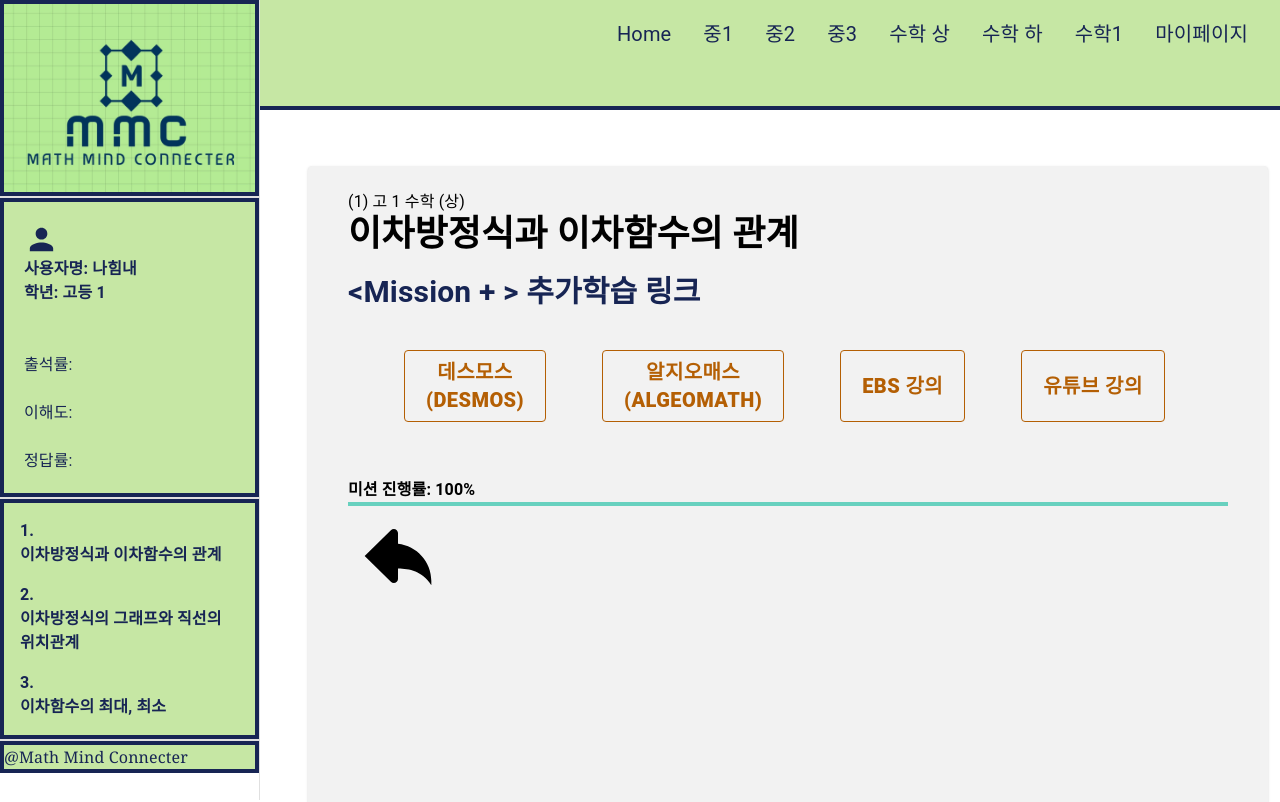
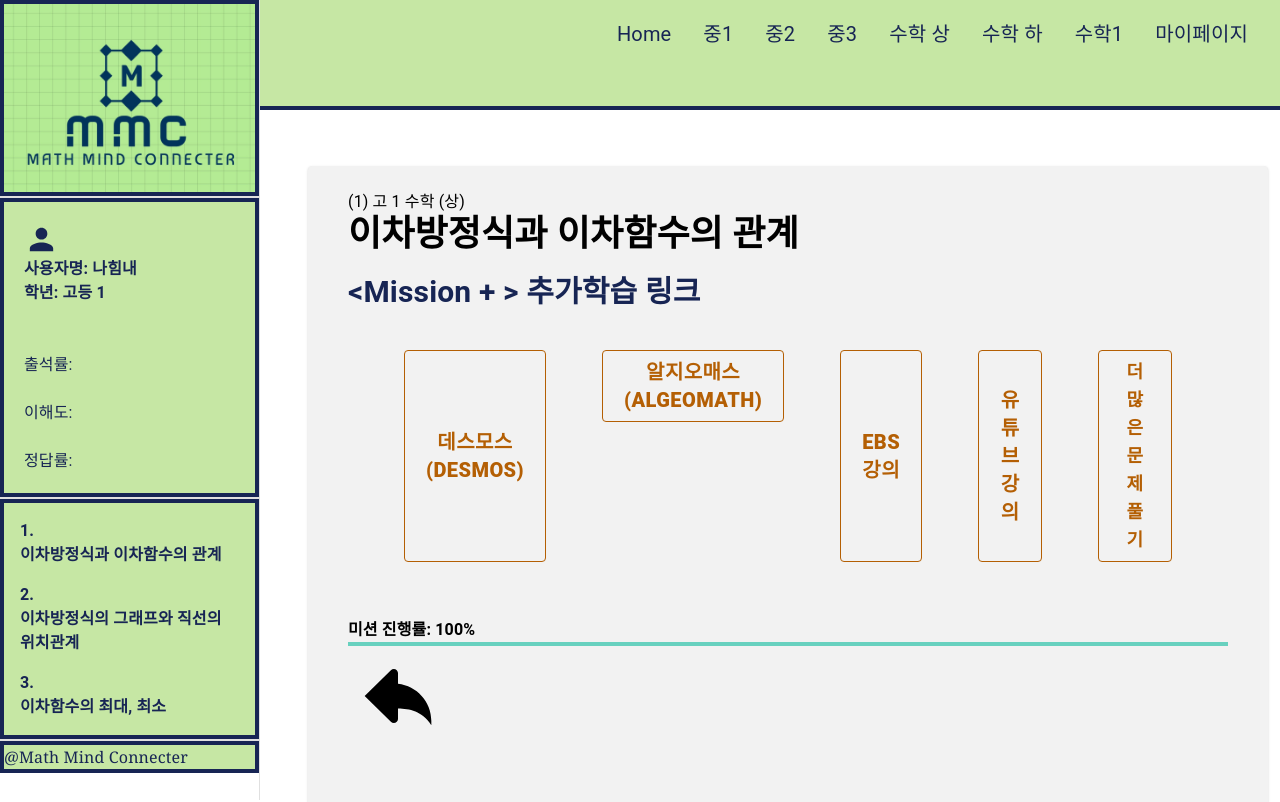
Before and after one commit to sunkim1017/mmc, a Next.js app: page /mathH/first/check/plus in a window 1280 px wide. Shown: the top 802 px of the page. Built offline with nearby package versions, Linux system fonts and the light colour scheme.

Commit message:
추가버튼

```diff
--- a/src/component/check/CHplus.tsx
+++ b/src/component/check/CHplus.tsx
@@ -81,6 +81,16 @@ export default function CHplus() {
 
       </div>
 
+      <div className="flex justify-start">
+      <Button
+          className="hover:bg-yellow-200 bg-yellow-100 hover:shadow-md"
+          size="large"
+          variant="outlined"
+          style={{ color: "#B45F04", borderColor: "#B45F04"}}
+          >
+        <p className="font-extrabold text-lg">더 많은 문제 풀기</p>
+        </Button>
+      </div>
       </div>
       </div>
 
--- a/src/component/two/CHplus.tsx
+++ b/src/component/two/CHplus.tsx
@@ -81,6 +81,19 @@ export default function CHplus() {
         </Button>
 
       </div>
+
+      <div className="flex justify-start">
+      <Button
+          className="hover:bg-yellow-200 bg-yellow-100 hover:shadow-md"
+          size="large"
+          variant="outlined"
+          style={{ color: "#B45F04", borderColor: "#B45F04"}}
+          >
+        <p className="font-extrabold text-lg">더 많은 문제 풀기</p>
+        </Button>
+      </div>
+
+
       </div>
       </div>
 
```
